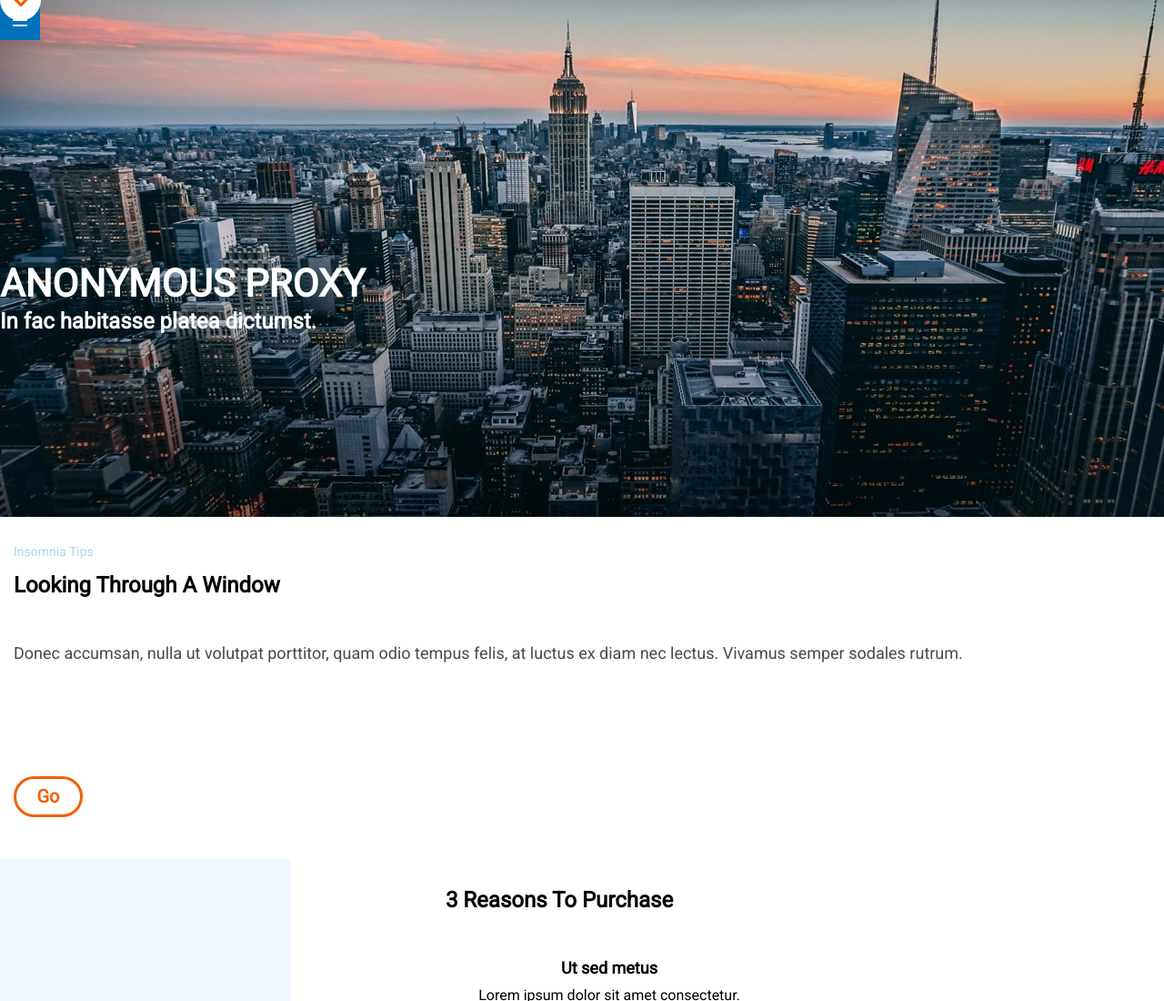
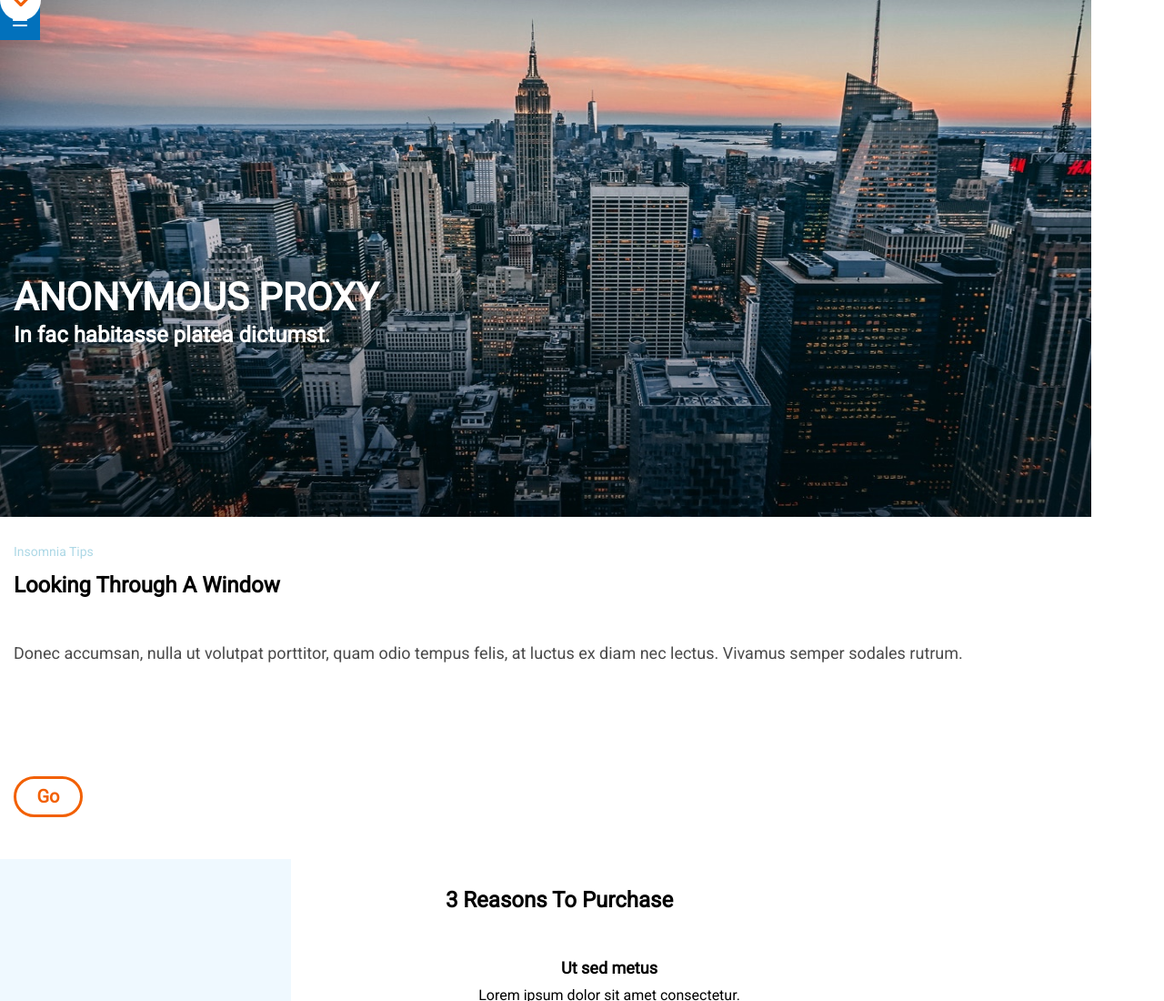
Before and after one commit to Adalab/modulo-1-evaluacion-final-katequillen, a website: page src/html/index.html in a window 1280 px wide. Shown: the top 1100 px of the page at 91% size. Drawn offline with nearby package versions, Linux system fonts and the light colour scheme; files that its build step writes are made by us from their sources; files whose address does not match are found by name.

Commit message:
fixing header

```diff
--- a/src/scss/layout/_header.scss
+++ b/src/scss/layout/_header.scss
@@ -1,18 +1,17 @@
 .header {
   display: flex;
   flex-direction: column;
+  height: 568px;
   width: 100%;
-  height: 568px;
   color: white;
 }
 
 .background {
   height: 568px;
-  min-width: 1100px;
-  width: 100%;
+  min-width: 1200px;
   position: absolute;
-  top: 0;
-  left: 0;
+  top: 0px;
+  left: 0px;
   z-index: -1;
 }
 
@@ -30,6 +29,8 @@
 .words {
   font-size: 16px;
   padding-bottom: 143px;
+  margin: 15px;
+  justify-content: center;
 }
 .words1 {
   padding-top: 284px;
@@ -55,7 +56,7 @@
     height: 768px;
   }
 }*/
-/*@media all and (max-width: 768px) {
+@media all and (max-width: 768px) {
   .background {
     height: 768px;
     left: 50%;
@@ -65,8 +66,8 @@
 
 @media all and (max-width: 1200px) {
   .background {
-    height: 768px;
+    min-height: 768px;
     left: 50%;
-    margin-left: -512px;
+    margin-left: -600px;
   }
-}*/
+}
```
